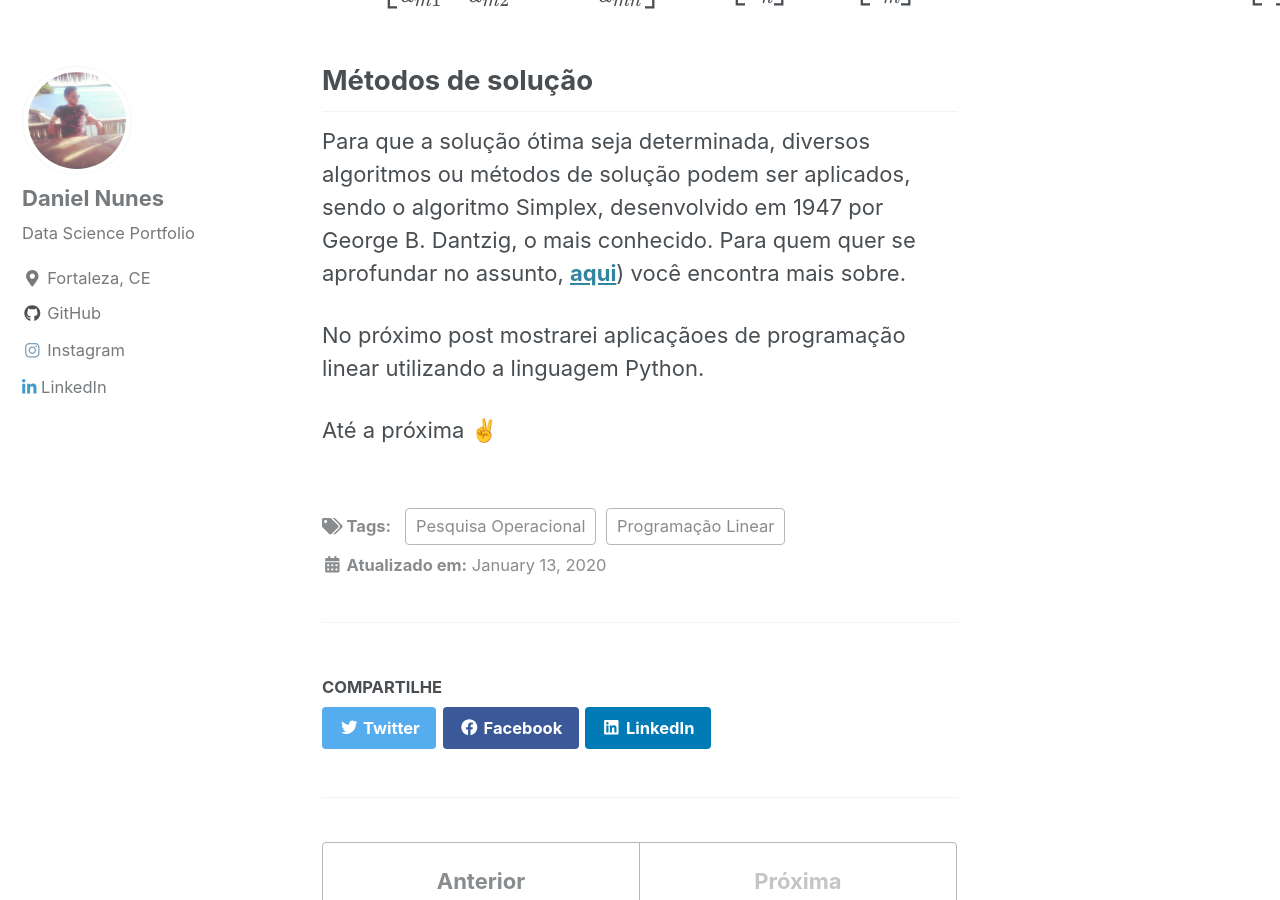
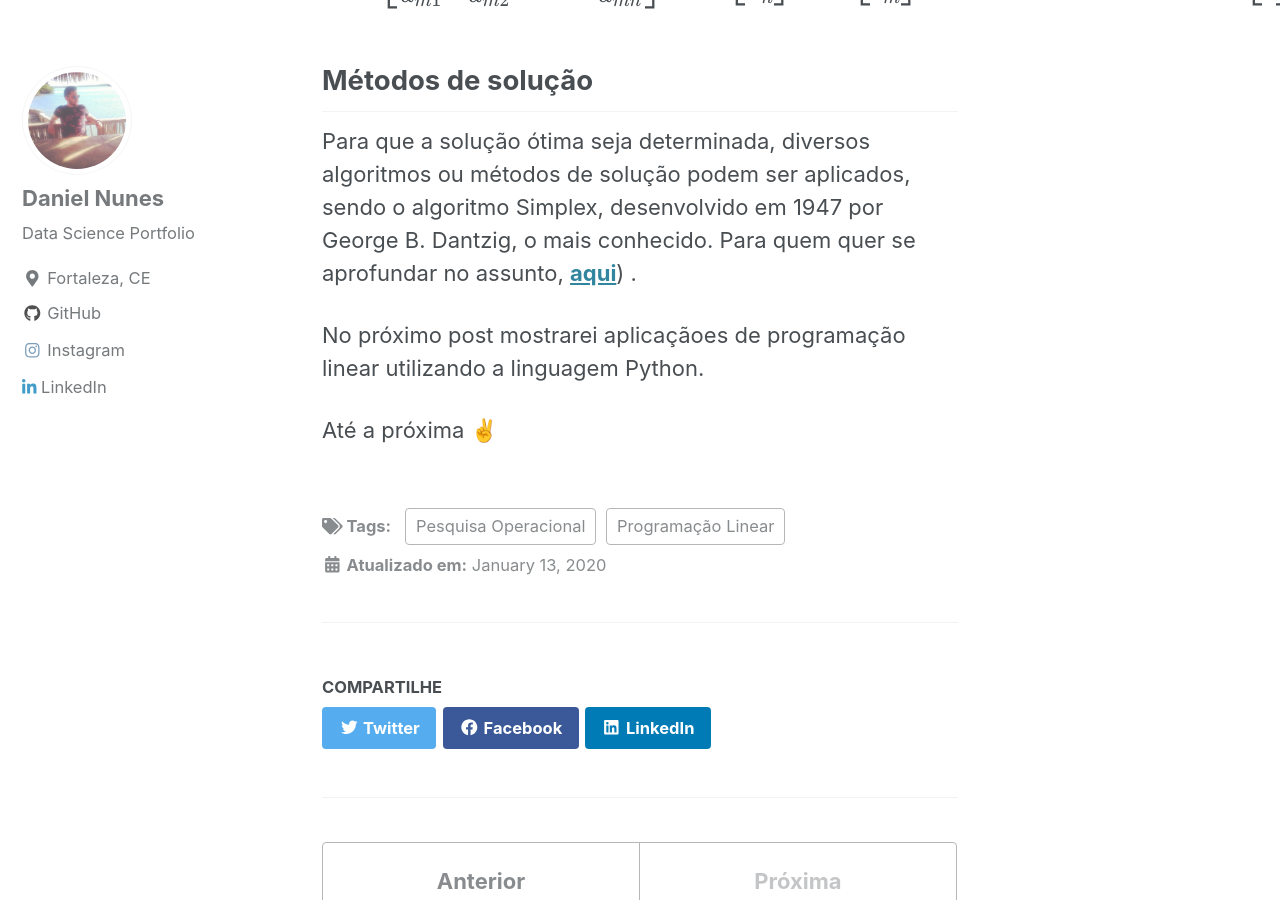
Before and after one commit to danielmnunes/danielmnunes.github.io, a Jekyll site: the page built from _posts/2020-01-13-PL-Introducao.md, in a window 1280 px wide and 900 px high, scrolled down 3125 px. Built offline with Jekyll 4.4.1, drawn with Linux system fonts in a browser that asks for light colours; cached includes are drawn as plain includes; nearby versions of some CDN libraries; emoji names are drawn with the system emoji font; formulas are drawn with MathJax 3; comment, search, counter and statistics services are not loaded.

Commit message:
Update 2020-01-13-PL-Introducao.md

```diff
--- a/_posts/2020-01-13-PL-Introducao.md
+++ b/_posts/2020-01-13-PL-Introducao.md
@@ -100,7 +100,7 @@
 
 ## Métodos de solução
 
-Para que a solução ótima seja determinada, diversos algoritmos ou métodos de solução podem ser aplicados, sendo o algoritmo Simplex, desenvolvido em 1947 por George B. Dantzig, o mais conhecido. Para quem quer se aprofundar no assunto, [**aqui**](https://pt.wikipedia.org/wiki/Algoritmo_simplex)) você encontra mais sobre.
+Para que a solução ótima seja determinada, diversos algoritmos ou métodos de solução podem ser aplicados, sendo o algoritmo Simplex, desenvolvido em 1947 por George B. Dantzig, o mais conhecido. Para quem quer se aprofundar no assunto, [**aqui**](https://pt.wikipedia.org/wiki/Algoritmo_simplex)) .
 
 No próximo post mostrarei aplicaçãoes de programação linear utilizando a linguagem Python.
 
```
